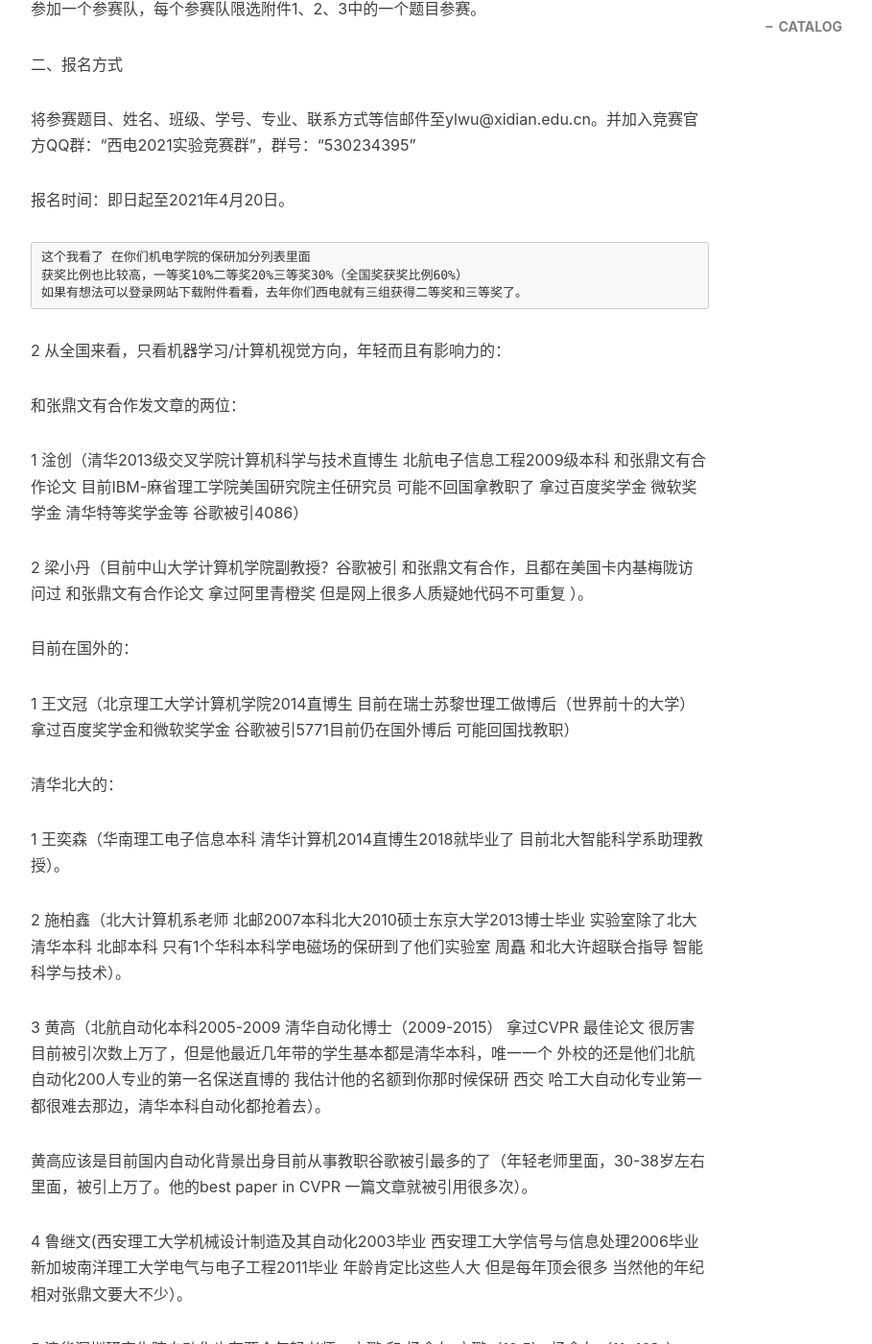
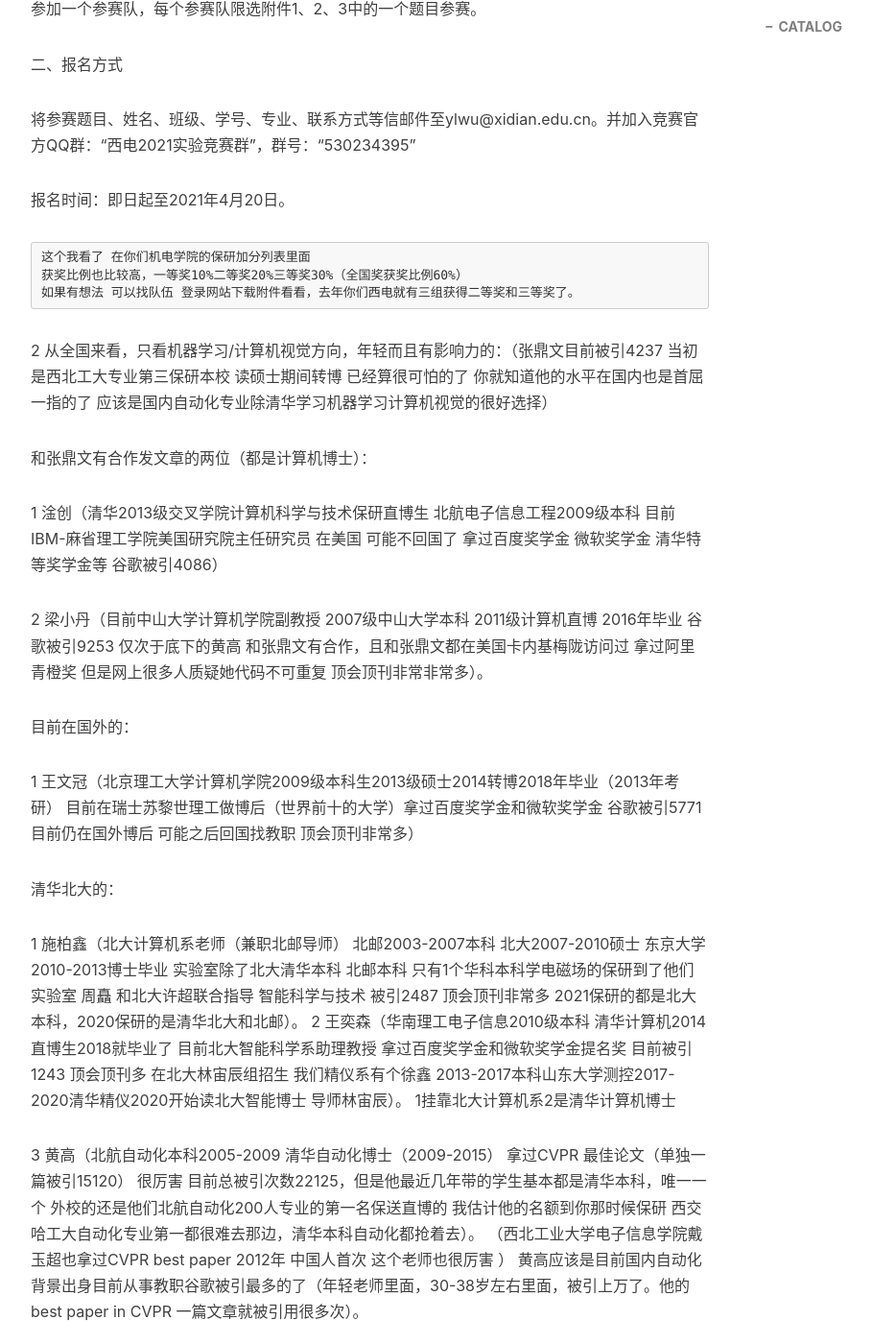
Before and after one commit to pengjiao123/pengjiao123.github.io, a Jekyll site: the page built from _posts/2021-03-31-物理学术竞赛和AI牛人.md, in a window 1280 px wide and 1400 px high, scrolled down 968 px. Shown: the whole window at 96% size, without its empty margins (233-1142 px from the left). Built offline with Jekyll 4.4.1, drawn with Linux system fonts in a browser that asks for light colours; nearby versions of some CDN libraries; comment, search, counter and statistics services are not loaded; some of the changed text lies outside the part shown.

Commit message:
Update 2021-03-31-物理学术竞赛和AI牛人.md

```diff
--- a/_posts/2021-03-31-物理学术竞赛和AI牛人.md
+++ b/_posts/2021-03-31-物理学术竞赛和AI牛人.md
@@ -30,53 +30,57 @@ tags:
 ~~~~~~~~~~~~~~~~~~~~~~~~~~~~~~~~~~~~~~~~~~~~~~~~~~~~~~~~~~~~~~~~~~~~~~~~
 这个我看了 在你们机电学院的保研加分列表里面
 获奖比例也比较高，一等奖10%二等奖20%三等奖30%（全国奖获奖比例60%）
-如果有想法可以登录网站下载附件看看，去年你们西电就有三组获得二等奖和三等奖了。
+如果有想法 可以找队伍 登录网站下载附件看看，去年你们西电就有三组获得二等奖和三等奖了。
 ~~~~~~~~~~~~~~~~~~~~~~~~~~~~~~~~~~~~~~~~~~~~~~~~~~~~~~~~~~~~~~~~~~~~~~~~~
 
-2 从全国来看，只看机器学习/计算机视觉方向，年轻而且有影响力的：
+2 从全国来看，只看机器学习/计算机视觉方向，年轻而且有影响力的：（张鼎文目前被引4237 当初是西北工大专业第三保研本校 读硕士期间转博 已经算很可怕的了 你就知道他的水平在国内也是首屈一指的了 应该是国内自动化专业除清华学习机器学习计算机视觉的很好选择）
 
-和张鼎文有合作发文章的两位：
+和张鼎文有合作发文章的两位（都是计算机博士）：
 
-1 淦创（清华2013级交叉学院计算机科学与技术直博生 北航电子信息工程2009级本科 和张鼎文有合作论文 目前IBM-麻省理工学院美国研究院主任研究员 可能不回国拿教职了 拿过百度奖学金 微软奖学金 清华特等奖学金等 谷歌被引4086）
+1 淦创（清华2013级交叉学院计算机科学与技术保研直博生 北航电子信息工程2009级本科  目前IBM-麻省理工学院美国研究院主任研究员 在美国 可能不回国了 拿过百度奖学金 微软奖学金 清华特等奖学金等 谷歌被引4086）
 
-2 梁小丹（目前中山大学计算机学院副教授？谷歌被引 和张鼎文有合作，且都在美国卡内基梅陇访问过 和张鼎文有合作论文 拿过阿里青橙奖 但是网上很多人质疑她代码不可重复  ）。
+2 梁小丹（目前中山大学计算机学院副教授 2007级中山大学本科 2011级计算机直博 2016年毕业 谷歌被引9253 仅次于底下的黄高 和张鼎文有合作，且和张鼎文都在美国卡内基梅陇访问过  拿过阿里青橙奖 但是网上很多人质疑她代码不可重复  顶会顶刊非常非常多）。
 
 
 目前在国外的：
 
-1 王文冠（北京理工大学计算机学院2014直博生 目前在瑞士苏黎世理工做博后（世界前十的大学）拿过百度奖学金和微软奖学金 谷歌被引5771目前仍在国外博后 可能回国找教职）
+1 王文冠（北京理工大学计算机学院2009级本科生2013级硕士2014转博2018年毕业（2013年考研） 目前在瑞士苏黎世理工做博后（世界前十的大学）拿过百度奖学金和微软奖学金 谷歌被引5771目前仍在国外博后 可能之后回国找教职 顶会顶刊非常多）
 
 清华北大的：
 
-1 王奕森（华南理工电子信息本科 清华计算机2014直博生2018就毕业了 目前北大智能科学系助理教授）。
+1 施柏鑫（北大计算机系老师（兼职北邮导师） 北邮2003-2007本科 北大2007-2010硕士 东京大学2010-2013博士毕业 实验室除了北大清华本科 北邮本科 只有1个华科本科学电磁场的保研到了他们实验室 周矗 和北大许超联合指导 智能科学与技术 被引2487 顶会顶刊非常多 2021保研的都是北大本科，2020保研的是清华北大和北邮）。
+2 王奕森（华南理工电子信息2010级本科 清华计算机2014直博生2018就毕业了 目前北大智能科学系助理教授 拿过百度奖学金和微软奖学金提名奖 目前被引1243 顶会顶刊多 在北大林宙辰组招生
+我们精仪系有个徐鑫 2013-2017本科山东大学测控2017-2020清华精仪2020开始读北大智能博士 导师林宙辰）。
+1挂靠北大计算机系2是清华计算机博士
 
-2 施柏鑫（北大计算机系老师 北邮2007本科北大2010硕士东京大学2013博士毕业 实验室除了北大清华本科 北邮本科 只有1个华科本科学电磁场的保研到了他们实验室 周矗 和北大许超联合指导 智能科学与技术）。
 
-3 黄高（北航自动化本科2005-2009 清华自动化博士（2009-2015） 拿过CVPR 最佳论文 很厉害 目前被引次数上万了，但是他最近几年带的学生基本都是清华本科，唯一一个
+3 黄高（北航自动化本科2005-2009 清华自动化博士（2009-2015） 拿过CVPR 最佳论文（单独一篇被引15120） 很厉害 目前总被引次数22125，但是他最近几年带的学生基本都是清华本科，唯一一个
 外校的还是他们北航自动化200人专业的第一名保送直博的  我估计他的名额到你那时候保研 西交 哈工大自动化专业第一都很难去那边，清华本科自动化都抢着去）。
-
+（西北工业大学电子信息学院戴玉超也拿过CVPR best paper 2012年 中国人首次  这个老师也很厉害 ）
 黄高应该是目前国内自动化背景出身目前从事教职谷歌被引最多的了（年轻老师里面，30-38岁左右里面，被引上万了。他的best paper in CVPR 一篇文章就被引用很多次）。
 
-4 鲁继文(西安理工大学机械设计制造及其自动化2003毕业 西安理工大学信号与信息处理2006毕业 新加坡南洋理工大学电气与电子工程2011毕业 年龄肯定比这些人大
-但是每年顶会很多 当然他的年纪相对张鼎文要大不少）。
+4 鲁继文(西安理工大学机械设计制造及其自动化2003毕业 西安理工大学信号与信息处理2006毕业 新加坡南洋理工大学电气与电子工程2011毕业 年龄肯定比这些人大，
+但是每年顶会很多 当然他的年纪相对张鼎文要大不少 被引13590）。
 
-5 清华深圳研究生院自动化也有两个年轻老师，方璐 和 杨余久 方璐（12.5）  杨余久（11+16？）。
+5 清华深圳研究生院自动化也有两个年轻老师，方璐 和 杨余久 方璐（被引1507 中科大2003-2007本科2007-2011博士 目前才35岁 实验室比较多外校保研生 也没有张鼎文厉害）  杨余久（总共目前大概16篇顶会顶刊 没有被引 2008获得博士 年纪相对较大 明显不如张鼎文）。
 
-其他学校的：
+其他学校的（只列了一些非计算机学院的）：
 
-1 沈颖（目前中山大学智能工程学院副教授 发了不少论文 法国的博士 2015年毕业 ）。
+1 沈颖（女 目前中山大学智能工程学院副教授 发了不少论文 法国的博士 2015年毕业 大概20篇以上的顶会顶刊 还算比较厉害 没有被引主页）。
 
-2 王兴刚（华中科技大学本科博士 拿过微软学者 是白翔（华中科技大学最能发顶会顶刊的老师 但是比较有争议 听说很push学术）挂靠在电信学院招生 ）。
+2 王兴刚（华中科技大学2005-2009本科2009-2014博士 拿过微软学者 听说对学生很好 是白翔（华中科技大学最能发顶会顶刊的老师 但是比较有争议 听说很push学术）的学生 挂靠在电信学院招生 被引6346）。
 
-3 张伟（山东大学控制学院老师，安徽大学硕士 香港中文大学博士 15 ）。
+3 张伟（山东大学控制学院老师，安徽大学硕士 香港中文大学博士 比张鼎文年纪大 相对发的论文比较多接近20 没有被引）。
 
-4 王栋（大连理工通信专业，2013博士毕业，18？？？？还好 主要跟着卢湖川团队）。
+4 王栋（大连理工通信专业，2013博士毕业，2017年开始有18篇顶会顶刊还好 主要跟着卢湖川团队 被引4750）。
+
+
 
 
 西电的一些AI牛人：
-1 通信学院王楠楠就很厉害（他的学生出路很好 具体可以看他的网站）。
+1 通信学院王楠楠就很厉害（关键年轻 他的学生出路很好 具体可以看他的网站）。
 
-2 夏晓波是通信工程专业第一放弃保研，去了悉尼大学一个年轻老师那边读博，本科就有2篇顶会一作很厉害了，放在清北的top学生里面也是最厉害的存在。
+2 夏晓波是通信工程专业第一放弃保研，去了悉尼大学一个年轻老师（那个年轻老师是AI大佬陶大程的学生 年轻也很多文章）那边读博，本科就有2篇顶会一作很厉害了，放在清北的top学生里面也是最厉害的存在。
 
 3 王云鹤（西电数学本科 北京大学博士 目前华为年轻一辈里面最能发机器学习顶会的人，在华为混的很好 拿过百度奖学金和谷歌博士奖学金）。
 
```
